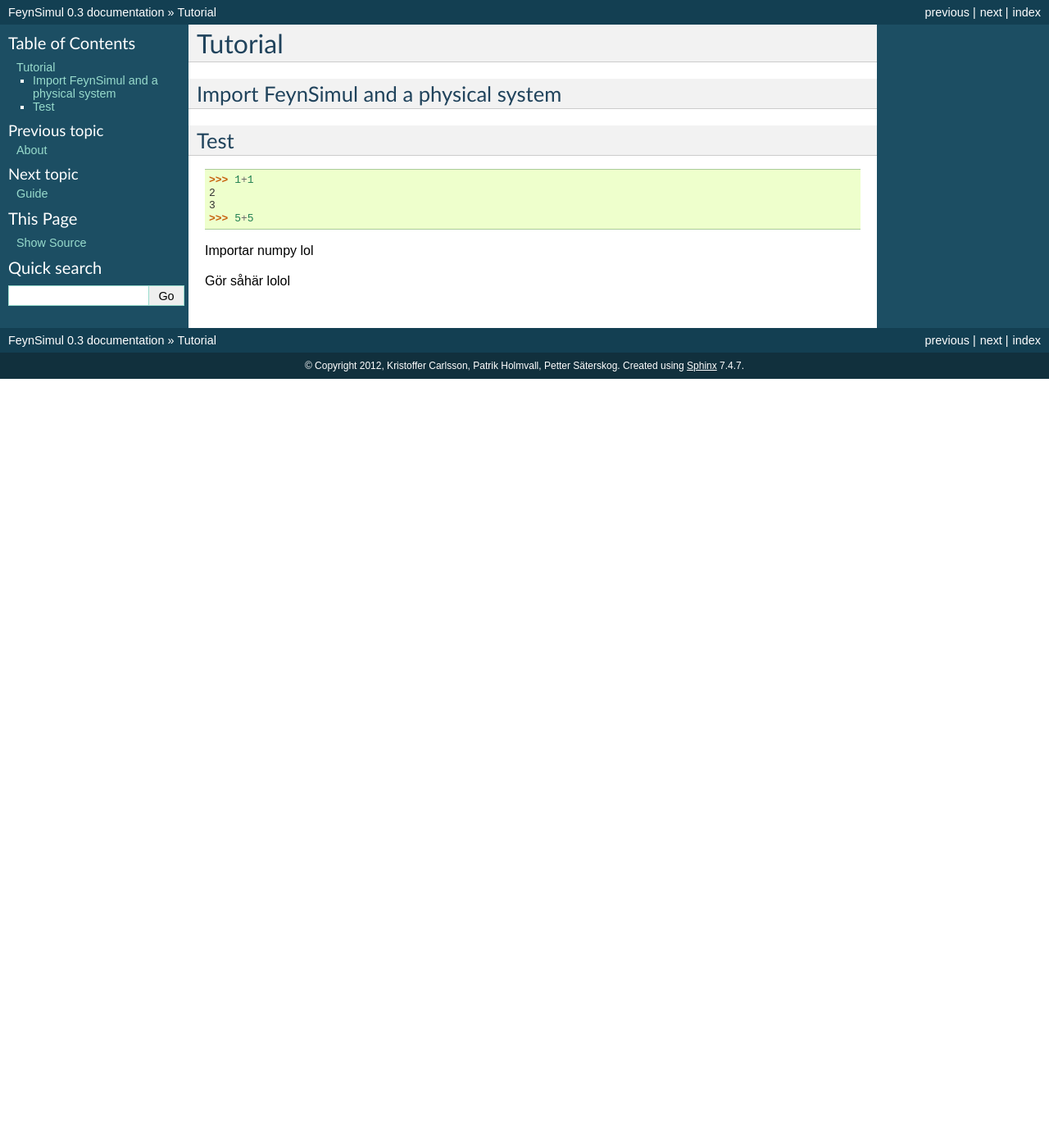
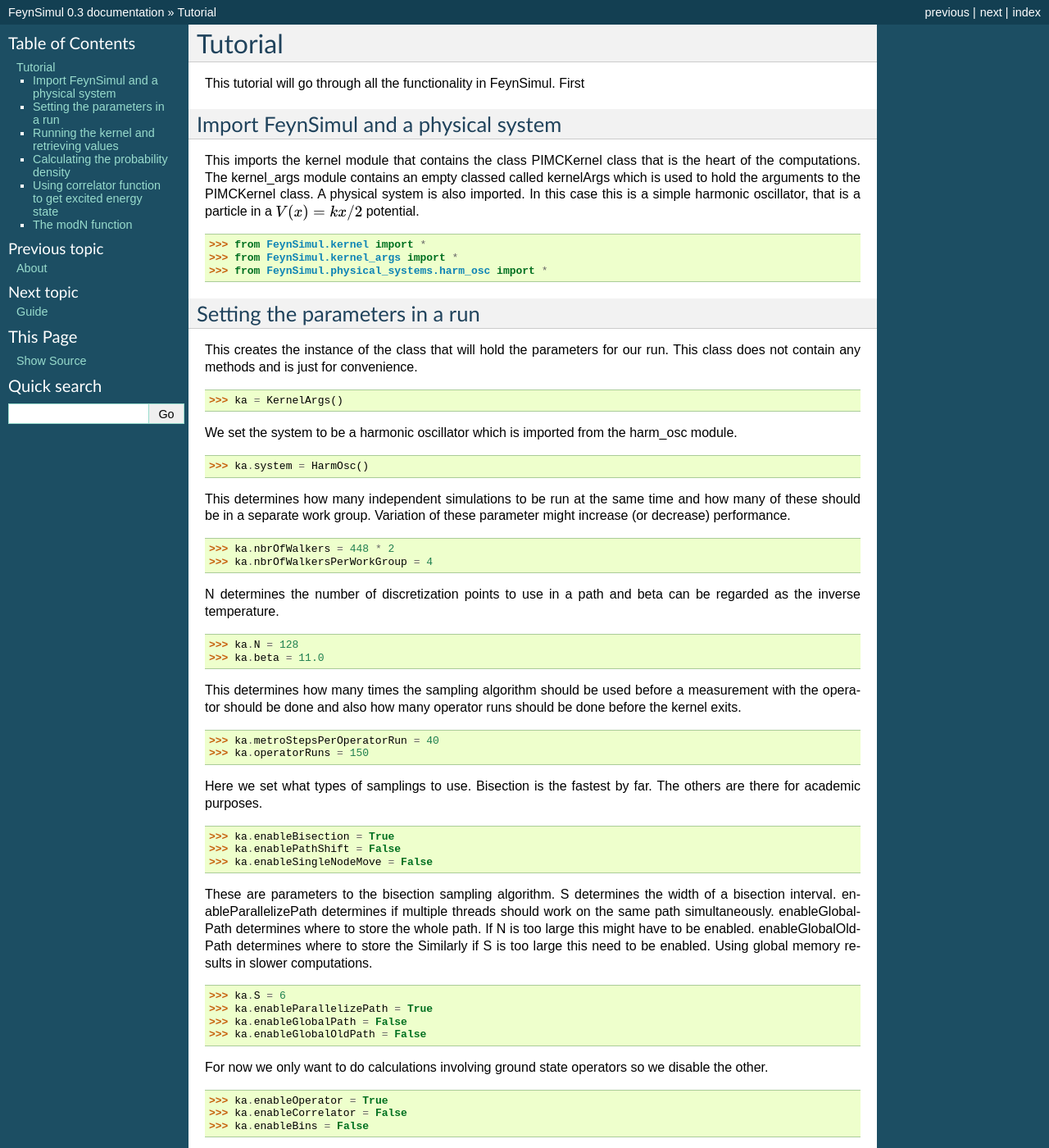
Before and after one commit to KristofferC/FeynSimul, a Sphinx documentation site: the page built from doc/tutorial/index.rst, in a window 1280 px wide and 1400 px high. Shown: the whole window at 82% size. Built offline with Sphinx 7.4.7, drawn with Linux system fonts in a browser that asks for light colours; formulas are drawn with MathJax 3; some of the changed text lies outside the part shown.

Commit message:
added tutorial

```diff
--- a/doc/library/index.rst
+++ b/doc/library/index.rst
@@ -12,3 +12,8 @@ KernelArgs
 ----------
 .. automodule:: kernel_args
     :members:
+
+PimcUtils
+---------
+.. automodule:: pimc_utils
+    :members:
--- a/doc/tutorial/index.rst
+++ b/doc/tutorial/index.rst
@@ -1,21 +1,197 @@
 Tutorial
 ========
+
+This tutorial will go through all the functionality in FeynSimul.
+First
 
 Import FeynSimul and a physical system
 --------------------------------------
 
+This imports the kernel module that contains the class PIMCKernel class that is
+the heart of the computations. The kernel_args module contains an empty classed
+called kernelArgs which is used to hold the arguments to the PIMCKernel class.
+A physical system is also imported. In this case this is a simple harmonic
+oscillator, that is a particle in a :math:`V(x) = kx/2` potential.
 
-Test
-----
-    >>> 1+1
-    2
-    3
-    >>> 5+5
+    >>> from FeynSimul.kernel import *
+    >>> from FeynSimul.kernel_args import *
+    >>> from FeynSimul.physical_systems.harm_osc import *
 
-Importar numpy lol
+
+Setting the parameters in a run
+--------------------------------
+
+This creates the instance of the class that will hold the parameters for our
+run. This class does not contain any methods and is just for convenience.
+
+    >>> ka = KernelArgs()
+
+
+We set the system to be a harmonic oscillator which is imported from the
+harm_osc module.
+
+    >>> ka.system = HarmOsc()
+
+
+This determines how many independent simulations to be run at the same time and
+how many of these should be in a separate work group. Variation of these
+parameter might increase (or decrease) performance.
+
+    >>> ka.nbrOfWalkers = 448 * 2
+    >>> ka.nbrOfWalkersPerWorkGroup = 4
+
+
+N determines the number of discretization points to use in a path
+and beta can be regarded as the inverse temperature.
+
+    >>> ka.N = 128
+    >>> ka.beta = 11.0
 
 
 
+This determines how many times the sampling algorithm should be used before a
+measurement with the operator should be done and also how many operator runs
+should be done before the kernel exits.
+
+    >>> ka.metroStepsPerOperatorRun = 40
+    >>> ka.operatorRuns = 150
 
 
-Gör såhär lolol
+Here we set what types of samplings to use. Bisection is the fastest by far.
+The others are there for academic purposes.
+
+    >>> ka.enableBisection = True
+    >>> ka.enablePathShift = False
+    >>> ka.enableSingleNodeMove = False
+
+
+
+These are parameters to the bisection sampling algorithm. S determines the
+width of a bisection interval. enableParallelizePath determines if multiple
+threads should work on the same path simultaneously. enableGlobalPath
+determines where to store the whole path. If N is too large this might have to
+be enabled. enableGlobalOldPath determines where to store the  Similarly if S
+is too large this need to be enabled. Using global memory results in slower
+computations.
+
+    >>> ka.S = 6
+    >>> ka.enableParallelizePath = True
+    >>> ka.enableGlobalPath = False
+    >>> ka.enableGlobalOldPath = False
+
+
+For now we only want to do calculations involving ground state
+operators so we disable the other.
+
+    >>> ka.enableOperator = True
+    >>> ka.enableCorrelator = False
+    >>> ka.enableBins = False
+
+
+Here we set what operators to use. Our physical system already defines the
+operator that gives the ground state energy so we use it here. The operators
+need to be in a tuple.
+
+    >>> ka.operators = (ka.system.energyOp,)
+
+
+When all kernel parameters are set the PIMCKernel class can be created.
+
+    >>> kernel = PIMCKernel(ka)
+
+
+
+Running the kernel and retrieving values
+----------------------------------------
+
+
+To run the simulation one simple uses the run method in the PIMCkernel object.
+
+    >>> kernel.run()
+
+We can now fetch the mean of the operators for each independent simulation and calculate for
+example the mean of them using numpy.
+
+    >>> import numpy as np
+    >>> operatorValues = kernel.getOperators()
+    >>> print np.mean(operatorValues)
+    0.499803373124
+
+This is fairly close to the analytical result 0.5.
+
+
+Calculating the probability density
+-----------------------------------
+
+If we want the calculations to include the probability density of the particle
+in its ground state we need to enable it and rebuild the kernel with the
+updated settings
+
+    >>> ka.enableBins = True
+
+Some parameters need to be set when the kernel is run with enableBins active.
+These determines what interval to calculate the density function in and how fine
+resolution should be used. Points outside the interval will be discarded.
+
+    >>> ka.xMin = -3.5
+    >>> ka.xMax = 3.5
+    >>> binResolutionPerDOF = 80
+
+
+Now after we recreate the PIMCkernel object to update it with the new setttings
+and run it, the probability density can be fetched.
+
+    >>> kernel = PIMCkernel(ka)
+    >>> kernel.run()
+    >>> probDensity = kernel.getBinCounts()
+
+We could now plot it and compare it with the analytical solution:
+
+
+    >>> import pylab as pl
+    >>> binSize = (ka.xMax - ka.xMin) / ka.binResolutionPerDOF
+    >>> x = np.linspace(ka.xMin, ka.xMax - binSize,
+                ka.binResolutionPerDOF) + 0.5 * binSize
+    >>> pl.plot(x, probDensity, '*', label="Simulated")
+    >>> pl.plot(x, 1/np.sqrt(np.pi) * np.exp(-x ** 2), label="Analytical")
+    >>> pl.legend(loc="best")
+    >>> pl.show()
+
+This would give this figure where the calculated and analytical result agree
+well:
+
+.. image:: prob_dens.*
+
+
+
+Using correlator function to get excited energy state
+-----------------------------------------------------
+
+We can get the energy for the first excited state by exploiting calculating the
+autocorrelation of the values of the nodes in the path. Enabling the correlator
+calculation will calculate the autocorrelation for lags up to N / 2.
+
+   >>> ka.enableCorrelators = True
+   >>> ka.correlators = ("x1",)
+   >>> kernel = PIMCkernel(ka)
+   >>> kernel.run()
+
+We can now get the correlation like with the probability density
+
+    >>> corrs = kernel.getCorrelator()
+
+The negative log derivative of the correlation gives the difference in energy
+between the ground state and first excited state. We can plot this
+
+    >>> import pylab as pl
+    >>> logDerCorr = -np.gradient(np.log(corrs[0]), ka.beta / ka.N)
+    >>> pl.plot(logDerCorr, '*')
+    >>> pl.show()
+
+This would give the following figue in which we can read that the different in
+energies are about 1.0 which is correct.
+
+.. image:: corr.*
+
+The modN function
+-----------------
```
Also changed, not shown: doc/tutorial/corr.png (added), doc/tutorial/prob_dens.png (added), 5 other files.
